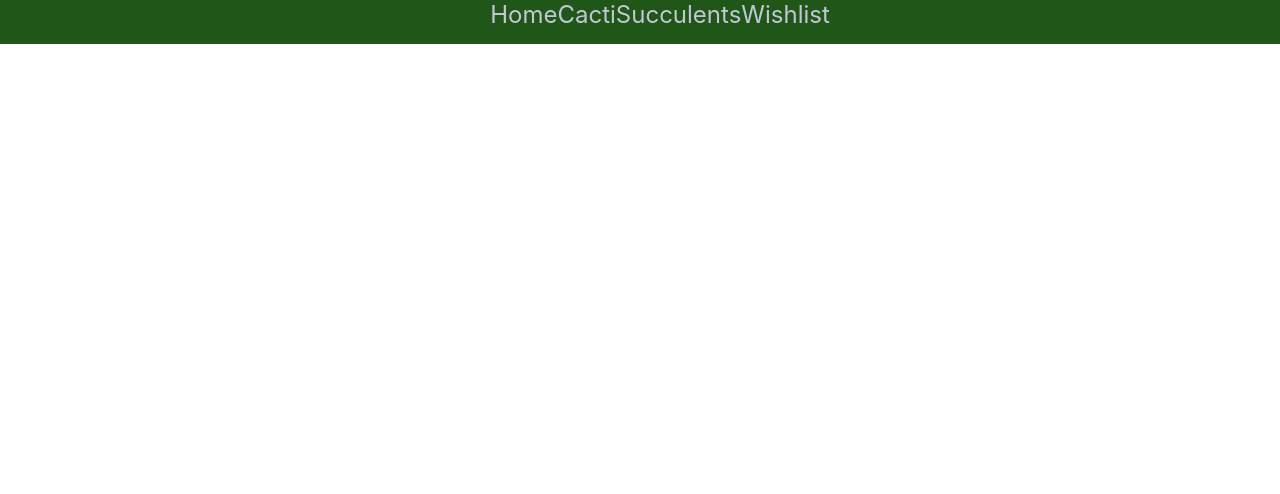
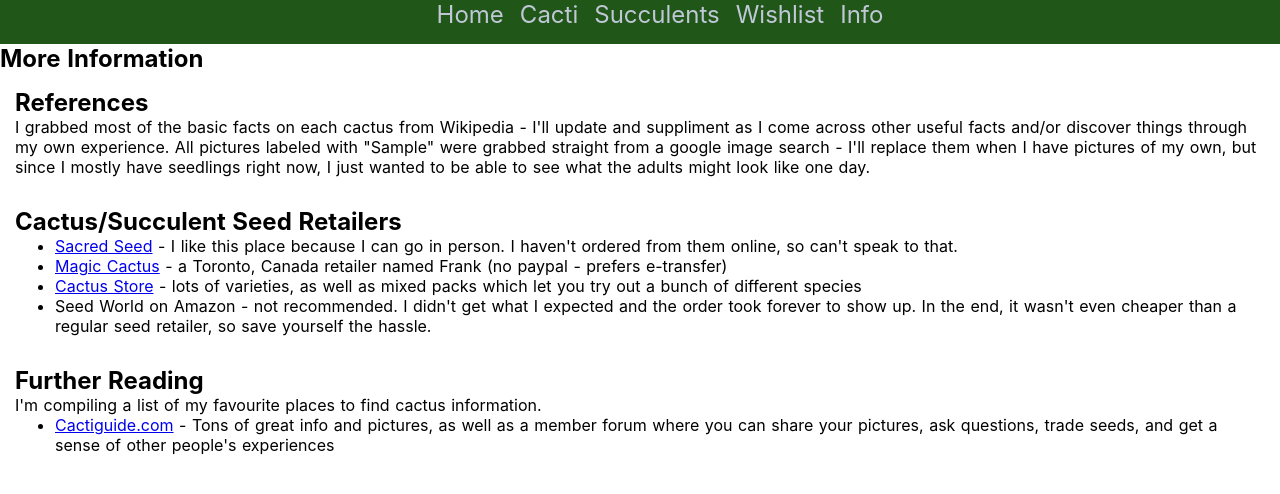
Before and after one commit to Macpeters/cactus, a Nuxt app: page /moreInfo in a window 1280 px wide. Shown: the top 494 px of the page. Built offline with nearby package versions, Linux system fonts and the light colour scheme.

Commit message:
info page

```diff
--- a/layouts/default.vue
+++ b/layouts/default.vue
@@ -6,6 +6,7 @@
         <li class="nav-item"><a href="/cactus">Cacti</a></li>
         <li class="nav-item"><a href="/succulent">Succulents</a></li>
         <li class="nav-item"><a href="/wishList">Wishlist</a></li>
+         <li class="nav-item"><a href="/moreInfo">Info</a></li>
       </ul>
     </h2>
     <nuxt />
@@ -51,6 +52,7 @@
     font-weight: bolder;
     -webkit-transition: color 2s; /* Safari */
     transition: color 2s;
+    padding: 8px;
   }
   .nav-item a:hover {
     color: #8eb2f5;
--- /dev/null
+++ b/pages/moreInfo.vue
@@ -0,0 +1,67 @@
+<template>
+  <section class="container">
+    <div>
+      <h1>More Information</h1>
+
+      <article class="subsection">
+        <h2>References</h2>
+        <p>
+          I grabbed most of the basic facts on each cactus from Wikipedia - I'll update and
+          suppliment as I come across other useful facts and/or discover things through my
+          own experience.  All pictures labeled with "Sample" were grabbed straight from
+          a google image search - I'll replace them when I have pictures of my own, but since
+          I mostly have seedlings right now, I just wanted to be able to see what the adults
+          might look like one day.
+        </p>
+      </article>
+
+      <article class="subsection">
+        <h2>Cactus/Succulent Seed Retailers</h2>
+        <ul>
+          <li><a href="https://sacredseed.com/" target="_blank">Sacred Seed</a>
+            - I like this place because I can go in person. I haven't ordered from them online, so
+            can't speak to that.</li>
+          <li><a href="https://magicactus.com/seedsales.html" target="_blank">Magic Cactus</a>
+            - a Toronto, Canada retailer named Frank (no paypal - prefers e-transfer)</li>
+          <li><a href="http://cactusstore.com" target="_blank">Cactus Store</a>
+            - lots of varieties, as well as mixed packs which let you try out a bunch of different species</li>
+          <li>Seed World on Amazon - not recommended.  I didn't get what I expected and the order took forever to
+            show up.  In the end, it wasn't even cheaper than a regular seed retailer, so save yourself
+            the hassle.
+          </li>
+        </ul>
+      </article>
+
+      <article class="subsection">
+        <h2>Further Reading</h2>
+        <p>
+          I'm compiling a list of my favourite places to find cactus information.
+        </p>
+        <ul>
+          <li><a href="https://cactiguide.com/" target="_blank">Cactiguide.com</a>
+              - Tons of great info and pictures, as well as a member forum where you
+              can share your pictures, ask questions, trade seeds, and get a sense of other people's
+              experiences</li>
+        </ul>
+      </article>
+    </div>
+  </section>
+</template>
+
+<script>
+
+export default {
+  components: {
+  },
+  data() {
+    return {
+    };
+  }
+}
+</script>
+
+<style scoped>
+  .subsection {
+    padding: 15px;
+  }
+</style>
```
